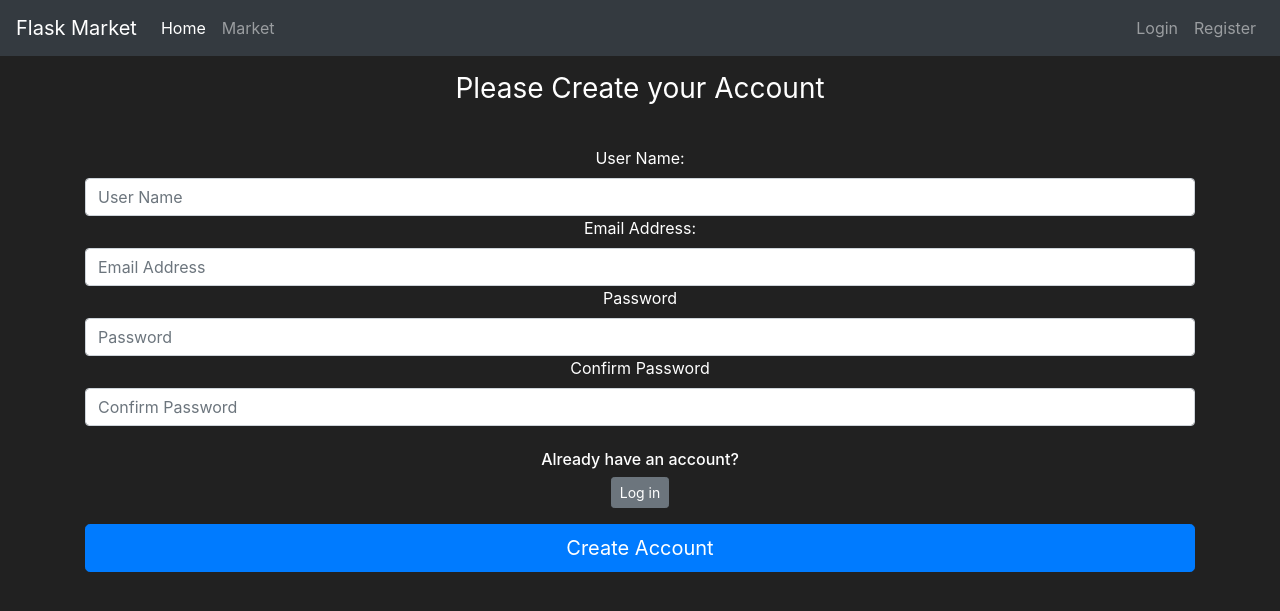
After one commit to rafogasparyan/web_aplication_flask, a Flask app: page /register in a window 1280 px wide. The commit adds this page. Shown: the top 611 px of the page. Run offline with Flask 3, Linux system fonts and the light colour scheme; some libraries are stand-ins or nearby versions.

Commit message:
Huge commit (Advanced validation, model relationship, Flask Forms, User Authentication(partially) are added)

```diff
--- a/market/__init__.py
+++ b/market/__init__.py
@@ -1,9 +1,11 @@
 from flask import Flask
 from flask_sqlalchemy import SQLAlchemy
+from flask_bcrypt import Bcrypt
 
 app = Flask(__name__)
 app.app_context().push()
-app.config['SQLALCHEMY_DATABASE_URI'] = "sqlite:///market.db"
+app.config['SQLALCHEMY_DATABASE_URI'] = 'sqlite:///market.db'
+app.config['SECRET_KEY'] = '6d9a7a812296d7d87ca519e2'
 db = SQLAlchemy(app)
-
+bcrypt = Bcrypt(app)
 from market import routes
--- /dev/null
+++ b/market/forms.py
@@ -0,0 +1,29 @@
+from flask_wtf import FlaskForm
+from wtforms import StringField, PasswordField, SubmitField
+from wtforms.validators import Length, EqualTo, Email, DataRequired, ValidationError
+from market.models import User
+
+
+class RegisterForm(FlaskForm):
+
+    def validate_username(self, username_to_check):
+        user = User.query.filter_by(username=username_to_check.data).first()
+        if user:
+            raise ValidationError("Username already exists! Please try a different username")
+
+    def validate_email_address(self, email_address_to_check):
+        email_address = User.query.filter_by(email=email_address_to_check.data).first()
+        if email_address:
+            raise ValidationError("Email Address already exists! Please try wiat a different email address")
+
+    username = StringField(label="User Name:", validators=[Length(min=2, max=30), DataRequired()])
+    email = StringField(label="Email Address:", validators=[Email(), DataRequired()])
+    password1 = PasswordField(label="Password", validators=[Length(min=6), DataRequired()])
+    password2 = PasswordField(label="Confirm Password", validators=[EqualTo("password1"), DataRequired()])
+    submit = SubmitField(label="Create Account")
+
+
+class LoginForm(FlaskForm):
+    username = StringField(label="User Name:", validators=[DataRequired()])
+    password = PasswordField(label="Password :", validators=[DataRequired()])
+    submit = SubmitField(label="Sign in")
--- a/market/routes.py
+++ b/market/routes.py
@@ -1,6 +1,8 @@
 from market import app
-from flask import render_template
-from market.models import Item
+from flask import render_template, redirect, url_for, flash
+from market.models import Item, User
+from market.forms import RegisterForm, LoginForm
+from market import db
 
 @app.route("/")
 @app.route("/home")
@@ -12,3 +14,24 @@ def home_page():
 def market_page():
     items = Item.query.all()
     return render_template("market.html", items=items)
+
+
+@app.route('/register', methods=["GET", "POST"])
+def register_page():
+    form = RegisterForm()
+    if form.validate_on_submit():
+        user_to_create = User(username=form.username.data, email=form.email.data, password=form.password1.data)
+        db.session.add(user_to_create)
+        db.session.commit()
+        return redirect(url_for("market_page"))
+    if form.errors != {}: # If there are not any errors from validations
+        for err_msg in form.errors.values():
+            flash(f"There was an error with creating a user: {err_msg}", category="danger")
+
+    return render_template("register.html", form=form)
+
+
+@app.route("/login", methods=["GET", "POST"])
+def login_page():
+    form = LoginForm()
+    return render_template("login.html", form=form)
--- a/market/templates/base.html
+++ b/market/templates/base.html
@@ -30,15 +30,27 @@
           </ul>
           <ul class="navbar-nav">
             <li class="nav-item">
-              <a class="nav-link" href="#">Login</a>
+              <a class="nav-link" href="{{ url_for('login_page')}}">Login</a>
             </li>
             <li class="nav-item">
-              <a class="nav-link" href="#">Register</a>
+              <a class="nav-link" href="{{ url_for('register_page')}}">Register</a>
             </li>
           </ul>
         </div>
-     </nav>
+      </nav>
+      {% with messages = get_flashed_messages(with_categories=true) %}
+        {% if messages %}
+            {% for category, message in messages %}
+                <div class="alert alert-{{ category }}">
+                    <button type="button" class="m1-2 mb-1 close" data-dismiss="alert" aria-label="Close">
+                        <span aria-hidden="true">&times;</span>
+                    </button>
+                    {{ message }}
 
+                </div>
+            {% endfor %}
+        {% endif %}
+      {% endwith %}
       {% block content %}
 
       {% endblock %}
--- a/market/templates/market.html
+++ b/market/templates/market.html
@@ -1,6 +1,6 @@
 {% extends "base.html" %}
 {% block title%}
-     Market Page page
+     Market Page
 {% endblock %}
 
 {% block content %}
--- /dev/null
+++ b/market/templates/register.html
@@ -0,0 +1,37 @@
+{% extends "base.html" %}
+{% block title%}
+     Register Page
+{% endblock %}
+
+{% block content %}
+     <body class="text-center">
+          <div class="container">
+               <form method="POST" class="form-register " style="color:white">
+                    {{ form.hidden_tag() }}
+                    <h1 class="h3 mb-3 mt-3 font-weight-normal">
+                         Please Create your Account
+                    </h1>
+                    <br>
+                    {{ form.username.label() }}
+                    {{ form.username(class="form-control", placeholder="User Name") }}
+
+                    {{ form.email.label() }}
+                    {{ form.email(class="form-control", placeholder="Email Address") }}
+
+                    {{ form.password1.label() }}
+                    {{ form.password1(class="form-control", placeholder="Password") }}
+
+                    {{ form.password2.label() }}
+                    {{ form.password2(class="form-control", placeholder="Confirm Password") }}
+                    <br>
+                     <div class="checkbox mb-3">
+                         <h6> Already have an account?</h6>
+                         <a class="btn btn-sm btn-secondary" href="{{ url_for('login_page')}}">Log in</a>
+                    </div>
+
+                    {{ form.submit(class="btn btn-lg btn-block btn-primary") }}
+
+               </form>
+          </div>
+     </body>
+{% endblock %}
--- a/run.py
+++ b/run.py
@@ -2,4 +2,4 @@ from market import app
 
 
 if __name__ == "__main__":
-    app.run(debug=True)
+    app.run(debug=True, port=8080)
```
Also changed, not shown: market/models.py (+24 -1 lines), market/templates/login.html (added, +31 -0 lines), instance/market.db.
